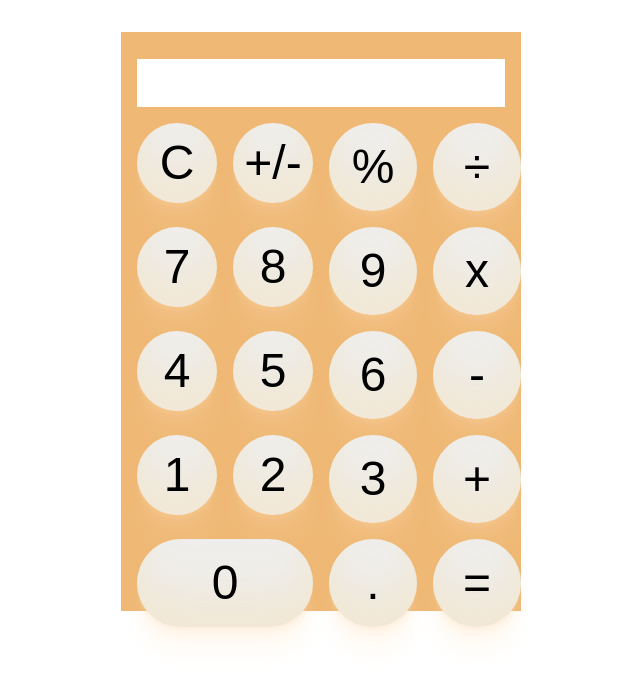
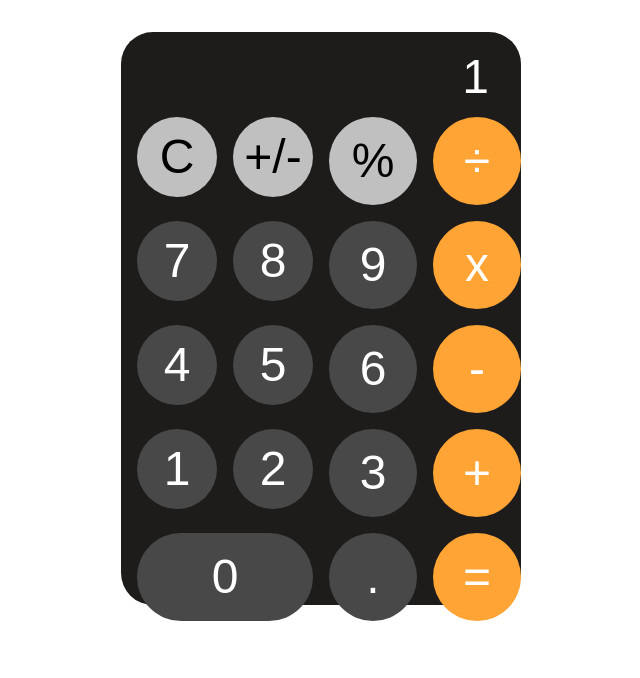
Before and after one commit to anivm01/kreativstorm-project-4, a plain HTML site: page index.html in a window 1280 px wide. Shown: the whole page, without its empty margins (319-959 px from the left). Drawn offline with Linux system fonts and the light colour scheme.

Commit message:
a few design updates inspired by Selim

```diff
--- a/calculator.js
+++ b/calculator.js
@@ -0,0 +1,6 @@
+const input = document.querySelector("#input")
+console.log(input.value)
+
+
+
+input.setAttribute("value", 1)
--- a/index.html
+++ b/index.html
@@ -13,27 +13,27 @@
 <body>
     <main>
         <section class="calculator">
-            <input class="calculator__input">
+            <input class="calculator__input" id="input" value="0">
             <div class="calculator__grid">
-                <button class="calculator__item">C</button>
-                <button class="calculator__item">+/-</button>
-                <button class="calculator__item">%</button>
-                <button class="calculator__item">&divide</button>
-                <button class="calculator__item">7</button>
-                <button class="calculator__item">8</button>
-                <button class="calculator__item">9</button>
-                <button class="calculator__item">x</button>
-                <button class="calculator__item">4</button>
-                <button class="calculator__item">5</button>
-                <button class="calculator__item">6</button>
-                <button class="calculator__item">-</button>
-                <button class="calculator__item">1</button>
-                <button class="calculator__item">2</button>
-                <button class="calculator__item">3</button>
-                <button class="calculator__item">+</button>
-                <button class="calculator__item calculator__double">0</button>
-                <button class="calculator__item">.</button>
-                <button class="calculator__item">=</button>
+                <button type="button" class="button__keys" id="clear">C</button>
+                <button type="button" class="button__keys" id="toggle">+/-</button>
+                <button type="button" class="button__keys" id="percentage">%</button>
+                <button type="button" class="button__operator" id="divide">&divide</button>
+                <button type="button" class="button__input" id="seven">7</button>
+                <button type="button" class="button__input" id="eight">8</button>
+                <button type="button" class="button__input" id="nine">9</button>
+                <button type="button" class="button__operator" id="multiply">x</button>
+                <button type="button" class="button__input" id="four">4</button>
+                <button type="button" class="button__input" id="five">5</button>
+                <button type="button" class="button__input" id="six">6</button>
+                <button type="button" class="button__operator" id="subtract">-</button>
+                <button type="button" class="button__input" id="one">1</button>
+                <button type="button" class="button__input" id="two">2</button>
+                <button type="button" class="button__input" id="three">3</button>
+                <button type="button" class="button__operator" id="add">+</button>
+                <button type="button" class="button__input calculator__double" id="zero">0</button>
+                <button type="button" class="button__input" id="decimal">.</button>
+                <button type="button" class="button__operator" id="calculate">=</button>
             </div>
         </section>
     </main>
--- a/style.css
+++ b/style.css
@@ -13,7 +13,8 @@ body {
     max-width: 25rem;
     margin: 2rem auto;
     padding: 1rem;
-    background-color: rgb(239, 184, 117);
+    background-color: rgb(29, 28, 27);
+    border-radius: 2rem;
 }
 
 .calculator__input {
@@ -21,13 +22,15 @@ body {
     height: 3rem;
     margin-bottom: 1rem;
     border: none;
-    font-size: 2rem;
+    font-size: inherit;
     padding: 1rem;
     text-align: end;
+    background-color: rgb(29, 28, 27);
+    color: white;
 }
 
 .calculator__input:focus {
-    outline: 4px solid rgb(250, 224, 175);
+    outline: 1px solid silver(250, 224, 175);
 }
 
 .calculator__grid {
@@ -42,7 +45,34 @@ body {
     aspect-ratio: 1/1;
     cursor: pointer;
     font-size: inherit;
-    box-shadow: rgba(250, 224, 175, 0.17) 0px -23px 25px 0px inset, rgba(250, 224, 175, 0.15) 0px -36px 30px 0px inset, rgba(250, 224, 175, 0.1) 0px -79px 40px 0px inset, rgba(250, 224, 175, 0.06) 0px 2px 1px, rgba(250, 224, 175, 0.09) 0px 4px 2px, rgba(250, 224, 175, 0.09) 0px 8px 4px, rgba(250, 224, 175, 0.09) 0px 16px 8px, rgba(250, 224, 175, 0.09) 0px 32px 16px;
+}
+.button__input {
+    border-radius: 50%;
+    border: none;
+    aspect-ratio: 1/1;
+    cursor: pointer;
+    font-size: inherit;
+    background-color: rgb(72, 72, 72);
+    color: white;
+}
+
+.button__operator {
+    border-radius: 50%;
+    border: none;
+    aspect-ratio: 1/1;
+    cursor: pointer;
+    font-size: inherit;
+    background-color: rgb(255, 164, 53);
+    color: white;
+}
+
+.button__keys {
+    border-radius: 50%;
+    border: none;
+    aspect-ratio: 1/1;
+    cursor: pointer;
+    font-size: inherit;
+    background-color: silver;
 }
 
 .calculator__item:hover {
@@ -59,5 +89,4 @@ body {
     body {
         font-size: 3rem;
     }
-
 }
```
